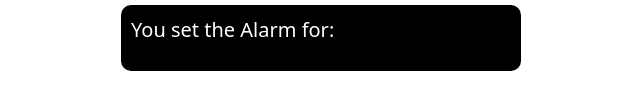
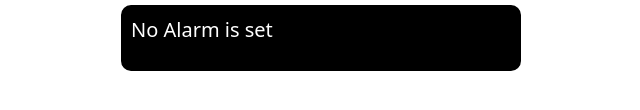
Before and after one commit to anshkhandelwal-01/Alarm-Clock, a plain HTML site: page index.html in a window 1280 px wide. Shown: the part 420-530 px from the top of the page, 319-959 px from the left. Drawn offline with nearby package versions, Linux system fonts and the light colour scheme.

Commit message:
Update index.html

```diff
--- a/index.html
+++ b/index.html
@@ -43,7 +43,7 @@
   </div>
   <!-- Alarm Display -->
   <div class="alarmTimecontainer">
-    <p class="text-start p-2 fs-5 text-white">You set the Alarm for:</p>
+    <p class="text-start p-2 fs-5 text-white"id="setAlarm2">No Alarm is set</p>
     <!-- Alarm time (to be set by the user) with delete button created dynamically based on the input -->
   <ol id="alarmTime">
   </ol>
```
